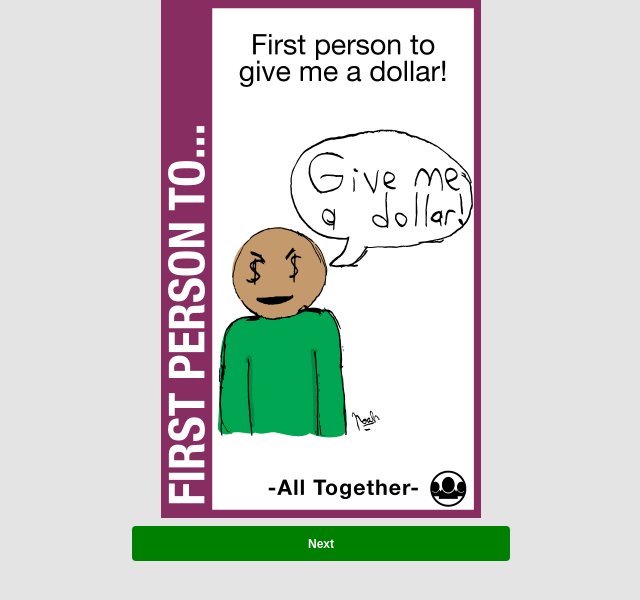
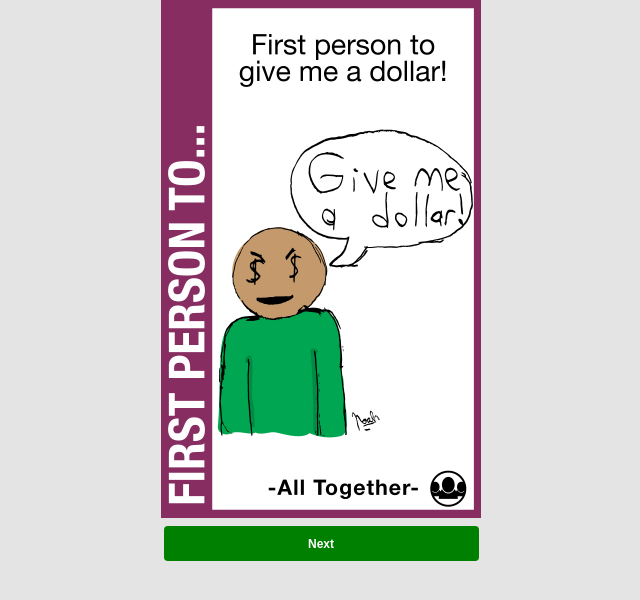
Before and after one commit to benstafford/benstafford.github.io, a plain HTML site: page index.html in a window 1280 px wide. Both pictures are taken after a click on the button "Start". Shown: the whole page, without its empty margins (319-959 px from the left). Drawn offline with Linux system fonts and the light colour scheme.

```diff
--- a/css/index.css
+++ b/css/index.css
@@ -110,7 +110,6 @@
   border: none;
   height: 35px;
   padding: 5px 30px;
-  width: 80%;
 }
 
 .button {
@@ -153,7 +152,7 @@
 .button.bottom {
   height: 35px;
   margin: 5px 5px;
-  width: 60%;
+  width: 50%;
 }
 .button.green {
   background-color: green;
```
Also changed, not shown: 5 other files.
